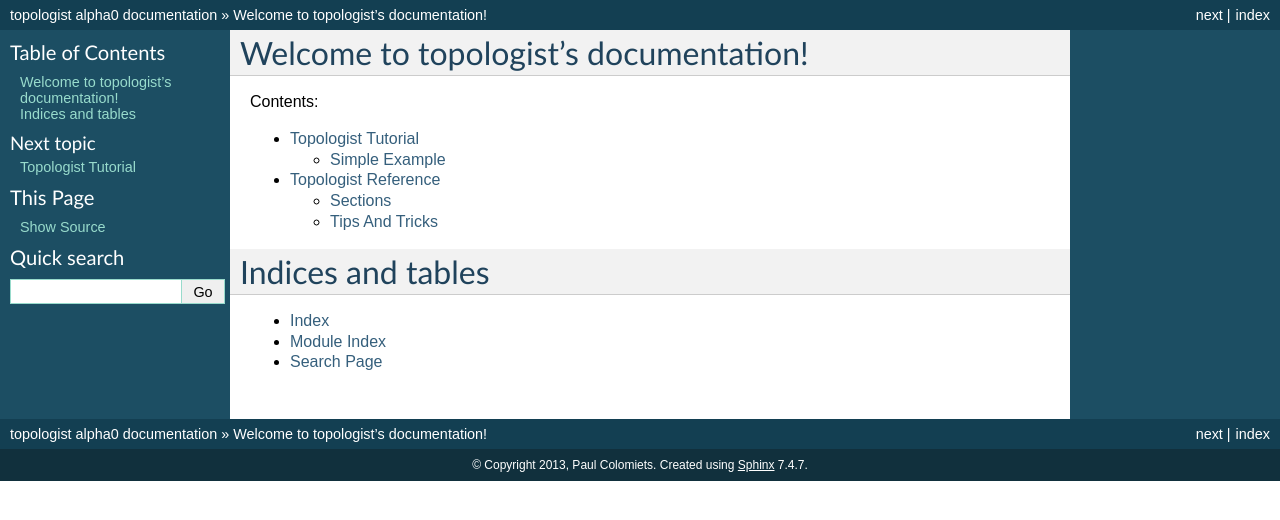
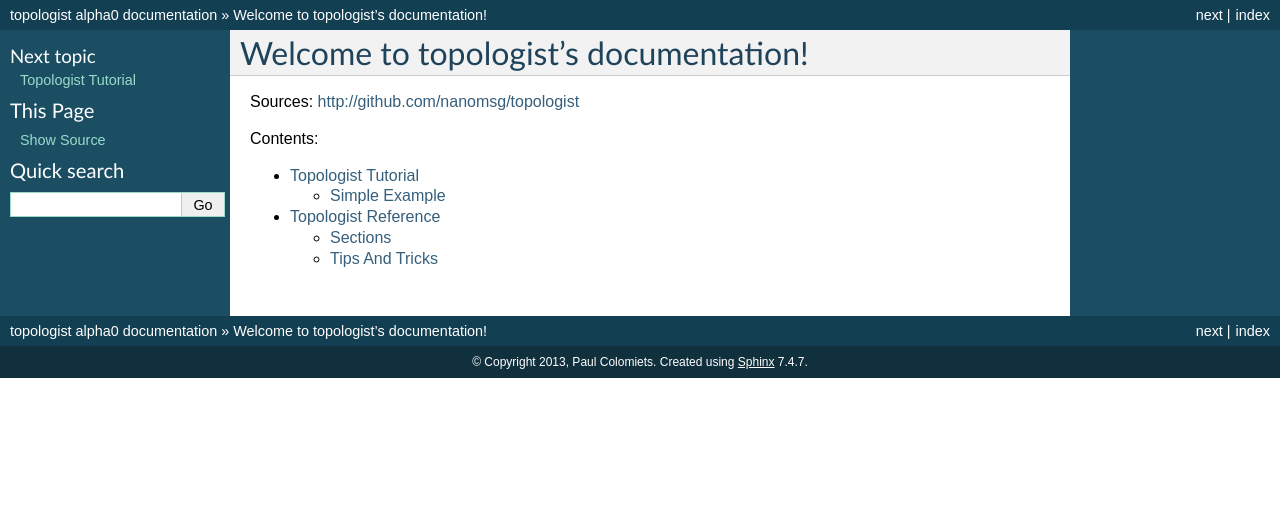
Before and after one commit to nanomsg/topologist, a Sphinx documentation site: the page built from doc/index.rst, in a window 1280 px wide. Shown: the top 520 px of the page. Built offline with Sphinx 7.4.7, drawn with Linux system fonts in a browser that asks for light colours.

Commit message:
Better index page for documentation

```diff
--- a/doc/index.rst
+++ b/doc/index.rst
@@ -1,5 +1,7 @@
 Welcome to topologist's documentation!
 ======================================
+
+Sources: http://github.com/nanomsg/topologist
 
 Contents:
 
@@ -8,11 +10,3 @@ Contents:
 
    tutorial
    reference
-
-
-Indices and tables
-==================
-
-* :ref:`genindex`
-* :ref:`modindex`
-* :ref:`search`
```
